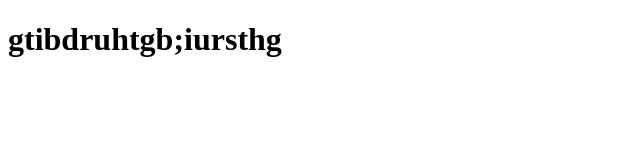
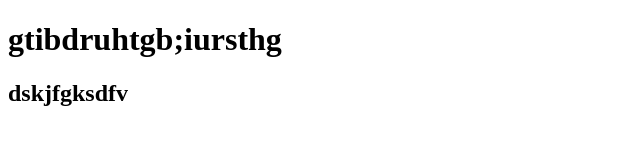
Before and after one commit to kidirbayevamirxon/project5, a plain HTML site: page index.html in a window 1280 px wide. Shown: the whole page, without its empty margins (0-640 px from the left). Drawn offline with Linux system fonts and the light colour scheme.

Commit message:
fkjgnbfg

```diff
--- a/index.html
+++ b/index.html
@@ -7,5 +7,6 @@
 </head>
 <body>
     <h1>gtibdruhtgb;iursthg</h1>
+    <h2>dskjfgksdfv</h2>
 </body>
 </html>
```
